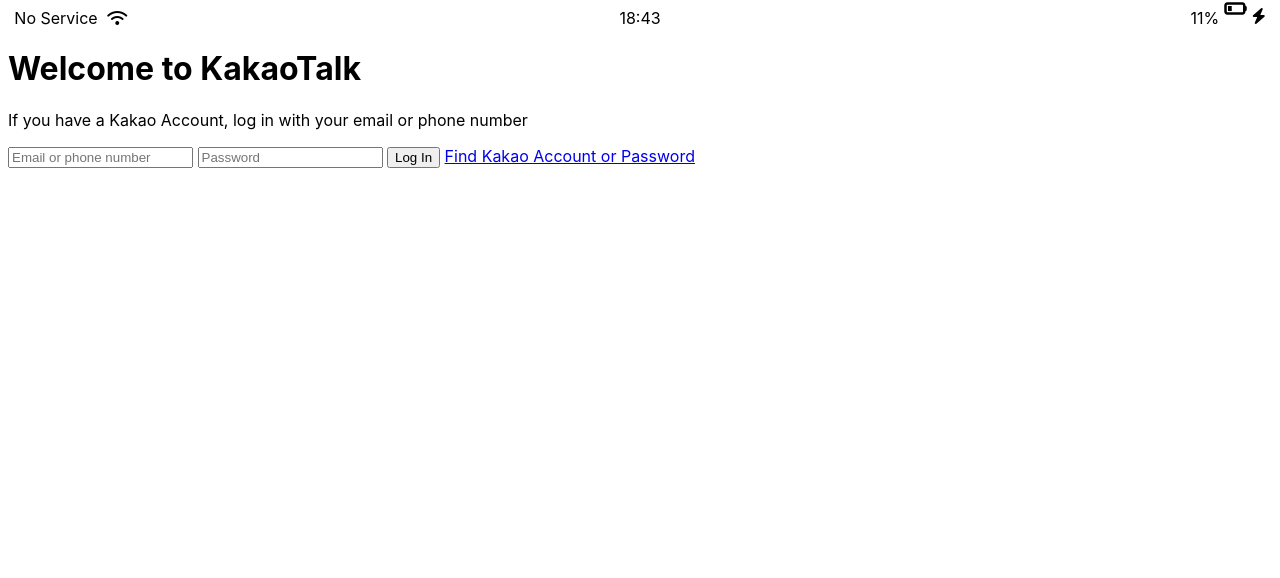
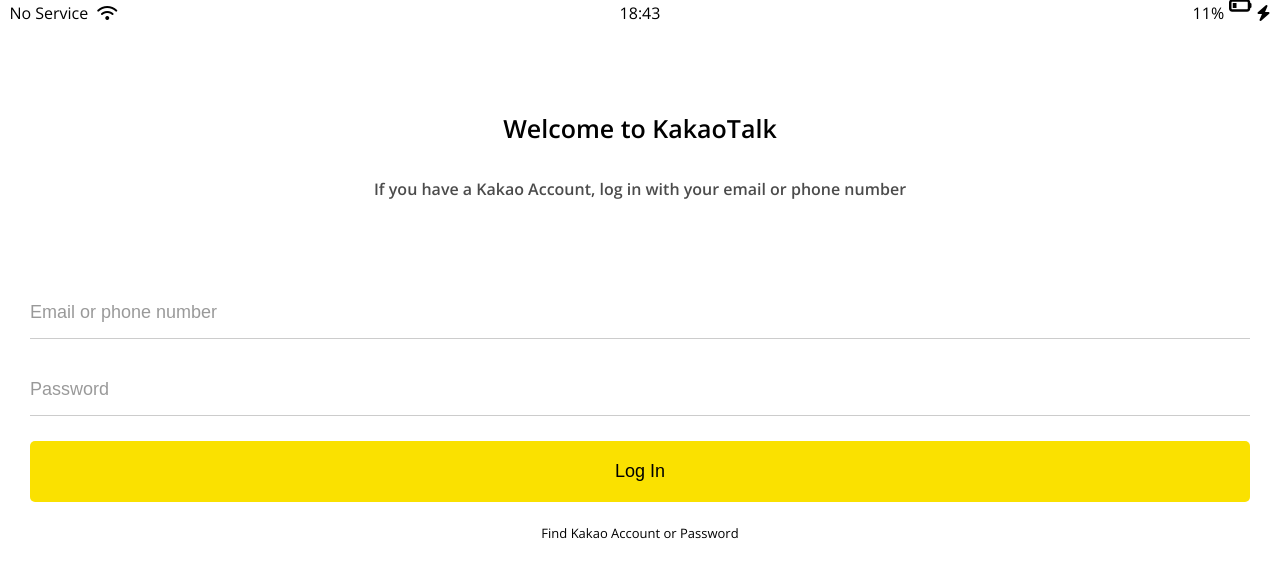
Before and after one commit to Suyeon-Jhi/kokoa-clone-2021, a plain HTML site: page index.html in a window 1280 px wide. Drawn offline with nearby package versions, Linux system fonts and the light colour scheme.

Commit message:
login screen completed
login screen completed

```diff
--- /dev/null
+++ b/css/components/status-bar.css
@@ -0,0 +1,23 @@
+.status-bar {
+    display: flex;
+    justify-content: center;
+    padding: 5px 3px;
+  }
+
+  .status-bar__column {
+    width: 33%;
+  }
+  .status-bar__column:first-child span {
+    margin-right: 5px;
+  }
+  .status-bar__column:nth-child(2) {
+    display: flex;
+    justify-content: center;
+  }
+  .status-bar__column:last-child {
+    display: flex;
+    justify-content: flex-end;
+  }
+  .status-bar__column .fa-battery-quarter {
+    margin: 0px 5px;
+  }
--- /dev/null
+++ b/css/reset.css
@@ -0,0 +1,52 @@
+/* http://meyerweb.com/eric/tools/css/reset/
+   v2.0 | 20110126
+   License: none (public domain)
+*/
+
+html, body, div, span, applet, object, iframe,
+h1, h2, h3, h4, h5, h6, p, blockquote, pre,
+a, abbr, acronym, address, big, cite, code,
+del, dfn, em, img, ins, kbd, q, s, samp,
+small, strike, strong, sub, sup, tt, var,
+b, u, i, center,
+dl, dt, dd, ol, ul, li,
+fieldset, form, label, legend,
+table, caption, tbody, tfoot, thead, tr, th, td,
+article, aside, canvas, details, embed,
+figure, figcaption, footer, header, hgroup,
+menu, nav, output, ruby, section, summary,
+time, mark, audio, video {
+	margin: 0;
+	padding: 0;
+	border: 0;
+	font-size: 100%;
+	font: inherit;
+	vertical-align: baseline;
+}
+/* HTML5 display-role reset for older browsers */
+article, aside, details, figcaption, figure,
+footer, header, hgroup, menu, nav, section {
+	display: block;
+}
+body {
+	line-height: 1;
+}
+ol, ul {
+	list-style: none;
+}
+blockquote, q {
+	quotes: none;
+}
+blockquote:before, blockquote:after,
+q:before, q:after {
+	content: '';
+	content: none;
+}
+table {
+	border-collapse: collapse;
+	border-spacing: 0;
+}
+
+input:focus{
+	outline: none;
+}
--- /dev/null
+++ b/css/screens/login.css
@@ -0,0 +1,58 @@
+.Welcome-header{
+    margin: 90px 0px;
+    text-align: center;
+    display: flex;
+    flex-direction: column;
+    align-items: center;
+    font-weight: 600;
+  }
+
+  .Welcome-header__title{
+    margin-bottom: 40px;
+    font-size: 25px;
+  }
+
+  .Welcome-header__text{
+    width: 60%;
+    opacity: 0.7;
+  }
+
+  #Login-form{
+    display: flex;
+    flex-direction: column;
+    margin: 0px 30px;
+  }
+
+  #Login-form input{
+    padding: 15px 0px;
+    border: none;
+    font-size: 18px;
+    margin-bottom: 25px;
+  }
+
+  #Login-form input:not([type="submit"]){
+    border-bottom: 1px solid rgba(0,0,0,0.2);
+    transition: border-color 0.3s ease-in-out;
+  }
+
+  #Login-form input::placeholder{
+    color: rgba(0,0,0,0.4);
+  }
+
+  #Login-form input:focus{
+    border-color: var(--yellow);
+  }
+
+  #Login-form input[type="submit"]{
+    background-color: var(--yellow);
+    cursor: pointer;
+    padding: 20px 0px;
+    border-radius: 5px;
+  }
+
+  #Login-form a{
+    text-align: center;
+    text-decoration: none;
+    color: inherit;
+    font-size: 13px;
+  }
--- a/css/styles.css
+++ b/css/styles.css
@@ -1,28 +1,15 @@
 @import url("https://fonts.googleapis.com/css2?family=Open+Sans:wght@400;600&display=swap");
+@import "reset.css";
+@import "variables.css";
+
+/*Components*/
+@import "components/status-bar.css";
+
+/*Screens*/
+@import "screens/login.css";
+
+
+/*styles.css파일에는 폰트스타일이나 배경컬러와 같은 모든 화면에 적용되는 스타일들을 적으면 됨*/
 body {
-  font-family: -apple-system, BlinkMacSystemFont, "Segoe UI", Roboto, Oxygen,
-    Ubuntu, Cantarell, "Open Sans", "Helvetica Neue", sans-serif;
+  font-family: "Open Sans", sans-serif;
 }
-
-.status-bar {
-  display: flex;
-  justify-content: center;
-}
-
-.status-bar__column {
-  width: 33%;
-}
-.status-bar__column:first-child span {
-  margin-right: 5px;
-}
-.status-bar__column:nth-child(2) {
-  display: flex;
-  justify-content: center;
-}
-.status-bar__column:last-child {
-  display: flex;
-  justify-content: flex-end;
-}
-.status-bar__column .fa-battery-quarter {
-  margin: 0px 5px;
-}
--- /dev/null
+++ b/css/variables.css
@@ -0,0 +1,3 @@
+:root{
+    --yellow: #fae100;
+}
--- a/index.html
+++ b/index.html
@@ -28,10 +28,10 @@
     </div>
     <header class="Welcome-header">
         <h1 class="Welcome-header__title">Welcome to KakaoTalk</h1>
-        <p class="Welcome-header__title">If you have a Kakao Account, log in with your email or phone number</p>
+        <p class="Welcome-header__text">If you have a Kakao Account, log in with your email or phone number</p>
     </header>
 
-    <form id="Login-form">
+    <form action="friends.html" method="get" id="Login-form">
         <input type="text" placeholder="Email or phone number">
         <input type="password" placeholder="Password">
         <input type="submit" value="Log In">
```
Also changed, not shown: friends.html (added, +1 -0 lines).
